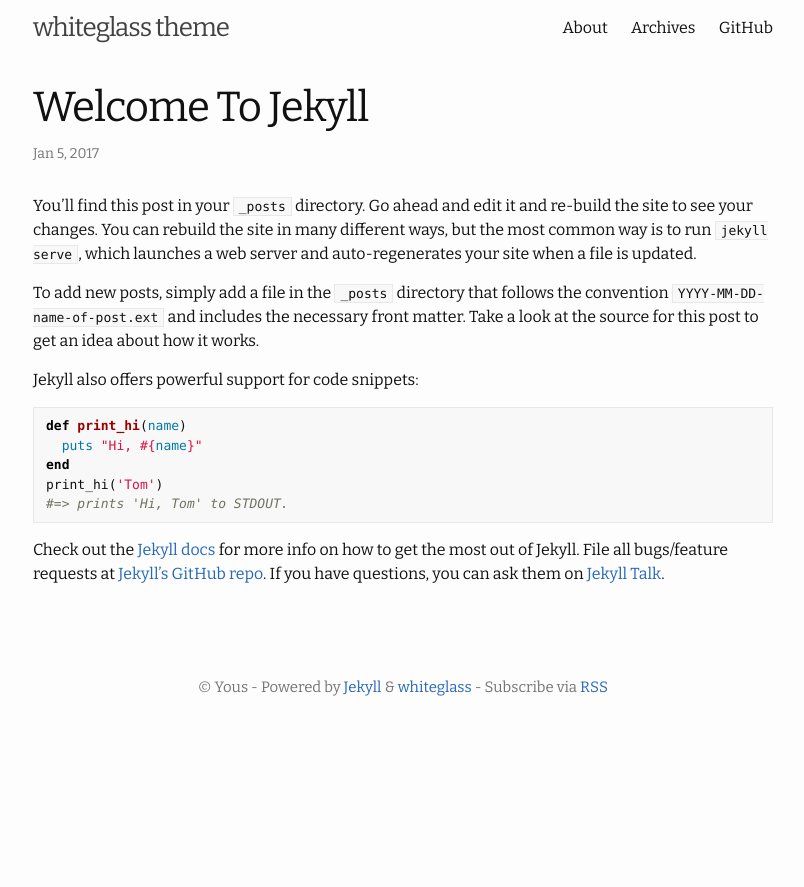
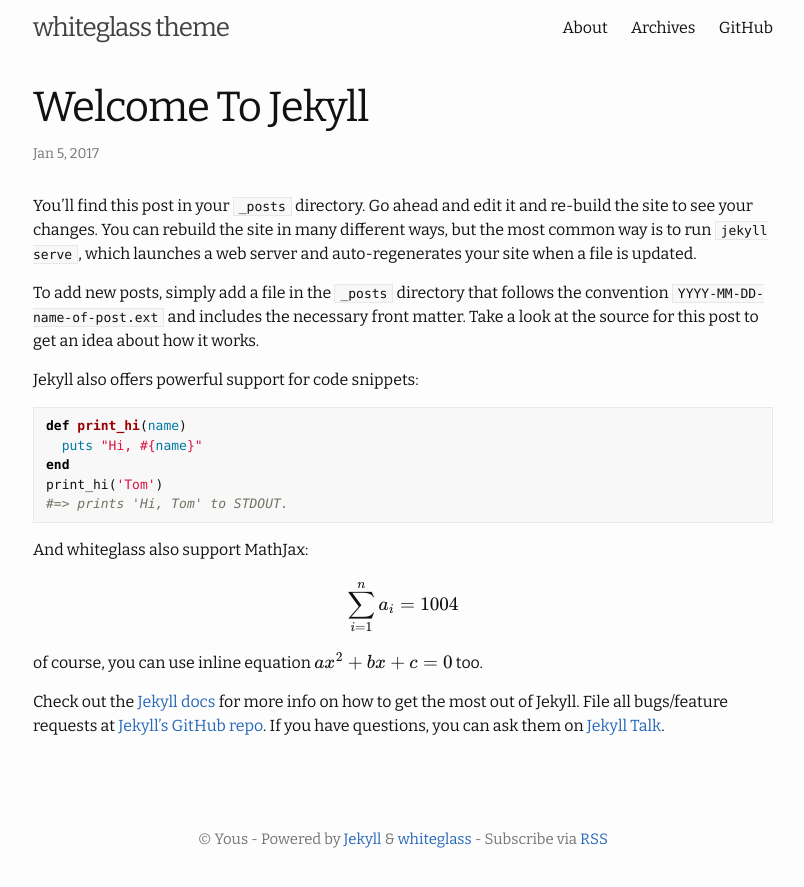
Before and after one commit to yous/whiteglass, a Jekyll site: the page built from _posts/2017-01-05-welcome-to-jekyll.md, in a window 1280 px wide. Shown: the top 887 px of the page, without its empty margins (237-1041 px from the left). Built offline with Jekyll 4.4.1, drawn with Linux system fonts in a browser that asks for light colours.

Commit message:
Add MathJax block and inline equation

```diff
--- a/_includes/head.html
+++ b/_includes/head.html
@@ -66,4 +66,18 @@
 
   {% include fonts.html %}
   {% include google_analytics.html %}
+
+  <!-- mathjax -->
+  <!-- https://docs.mathjax.org/en/v3.0-latest/web/start.html#using-mathjax-from-a-content-delivery-network-cdn -->
+  <!-- https://docs.mathjax.org/en/v3.0-latest/web/start.html#configuring-mathjax -->
+  <script>
+      MathJax = {
+          tex: {
+              inlineMath: [['$', '$'], ['\\(', '\\)']]
+          }
+      };
+  </script>
+  <script id="MathJax-script" async
+          src="https://cdn.jsdelivr.net/npm/mathjax@3/es5/tex-chtml.js">
+  </script>
 </head>
--- a/_posts/2017-01-05-welcome-to-jekyll.md
+++ b/_posts/2017-01-05-welcome-to-jekyll.md
@@ -15,6 +15,14 @@
 #=> prints 'Hi, Tom' to STDOUT.
 {% endhighlight %}
 
+And whiteglass also support MathJax:
+
+$$
+\sum_{i=1}^n a_i=1004
+$$
+
+of course, you can use inline equation $$ax^2 + bx + c = 0$$ too.
+
 Check out the [Jekyll docs][jekyll-docs] for more info on how to get the most out of Jekyll. File all bugs/feature requests at [Jekyll’s GitHub repo][jekyll-gh]. If you have questions, you can ask them on [Jekyll Talk][jekyll-talk].
 
 [jekyll-docs]: http://jekyllrb.com/docs/home
```
